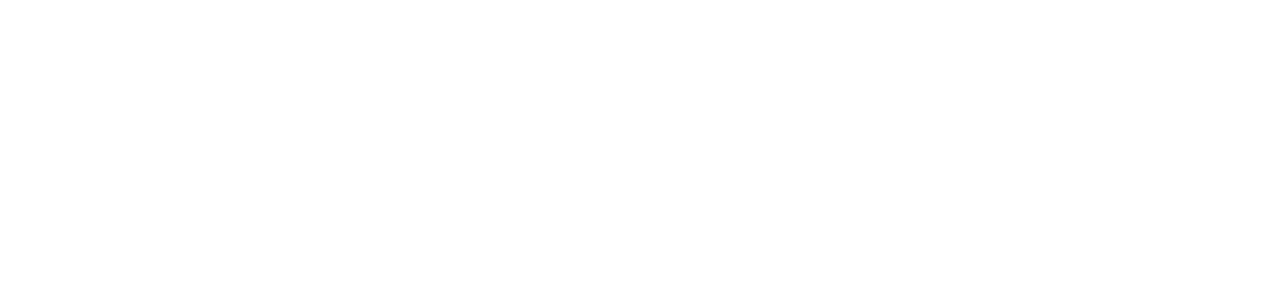
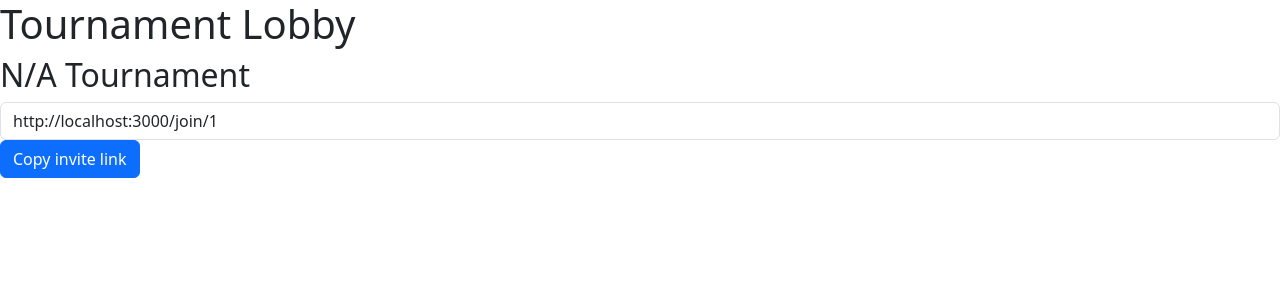
Before and after one commit to gheylam/tournament_project_frontend, a React (Create React App) app: page /joiner-lobby/1 in a window 1280 px wide. Before the commit this address had no page. Shown: the top 300 px of the page. Built offline with nearby package versions, Linux system fonts and the light colour scheme; no server answers.

Commit message:
:sparkles: new joiner-lobby page

```diff
--- a/src/App.js
+++ b/src/App.js
@@ -4,6 +4,7 @@
 import CreateTournament from './CreateTournament';
 import OwnerLobby from './OwnerLobby';
 import JoinTournament from './JoinTournament';
+import JoinerLobby from './JoinerLobby';
 
 const App = () => {
   return (
@@ -13,6 +14,7 @@
         <Route path="/create-tournament" element={<CreateTournament />} />
         <Route path="/owner-lobby/:key" element={<OwnerLobby />} />
         <Route path="/join/:key" element={<JoinTournament />} />
+        <Route path="/joiner-lobby/:key" element={<JoinerLobby />} />
       </Routes>
     </Router>
   );
--- a/src/CreateTournament.js
+++ b/src/CreateTournament.js
@@ -25,8 +25,6 @@
 
     const sendPostRequest = async () => {
         try {
-            const randomKey = Math.floor(10000 + Math.random() * 90000).toString();
-
             const response = await axios.post(ENDPOINT, {
                 "name": name,
                 "numberOfTeams": numOfTeams
@@ -34,7 +32,7 @@
 
             // Handle the response data here
             console.log(response.data);
-            navigate("/lobby/" + response.data.generatedKey)
+            navigate("/owner-lobby/" + response.data.generatedKey)
         } catch (error) {
             // Handle any errors that occurred during the request
             console.error('Error:', error);
--- a/src/JoinTournament.js
+++ b/src/JoinTournament.js
@@ -4,10 +4,13 @@
 import Button from 'react-bootstrap/Button';
 import axios from 'axios';
 import { useState, useEffect } from 'react';
+import { useNavigate, useParams } from 'react-router-dom';
 
 const ENDPOINT = "http://localhost:8000/api/join"
 
 function JoinTournament() {
+    const { key } = useParams();
+    const navigate = useNavigate();
 
     const [teamName, setTeamName] = useState("");
     const [email, setEmail] = useState("");
@@ -29,6 +32,11 @@
             // Handle any errors that occurred during the request
             console.error('Error:', error);
         };
+    }
+
+    const joinCallback = () => {
+        sendPostRequest();
+        navigate("/joiner-lobby/" + tournamentKey)
     }
 
     useEffect(() => {
@@ -69,7 +77,7 @@
                     <Form.Control type="email" placeholder="name@example.com" onChange={(e) => setEmail(e.target.value)} />
                 </Form.Group>
             </Form>
-            <Button variant="primary" onClick={sendPostRequest}>Join</Button>
+            <Button variant="primary" onClick={joinCallback}>Join</Button>
         </div >
 
     );
--- /dev/null
+++ b/src/JoinerLobby.js
@@ -0,0 +1,47 @@
+
+import 'bootstrap/dist/css/bootstrap.min.css';
+import Form from 'react-bootstrap/Form';
+import Button from 'react-bootstrap/Button';
+import axios from 'axios';
+import { useState, useEffect } from 'react';
+
+
+function JoinerLobby() {
+    const [tournamentName, setTournamentName] = useState("N/A");
+    const currentURL = window.location.pathname;
+    const parts = currentURL.split('/');
+    const tournamentKey = (parts[parts.length-1]);
+
+    console.log(tournamentKey);
+    const joinLink = 'http://localhost:3000/join/' + tournamentKey;
+    const GET_ENDPOINT = 'http://localhost:8000/api/tournaments/' + tournamentKey;
+
+    const sendGetRequest = async () => {
+        try {
+            const response = await axios.get(GET_ENDPOINT);
+            console.log(response.data);
+            setTournamentName(response.data.name);
+        } catch (error) {
+            console.error('Error', error);
+        }
+    }
+
+    useEffect(() => {
+        sendGetRequest();
+    }, []); // Use an empty dependency array to run this effect only once
+
+    const handleCopyClick = () => {
+        navigator.clipboard.writeText(joinLink);
+    }
+
+    return (
+        <div>
+            <h1>Tournament Lobby</h1>
+            <h2>{tournamentName} Tournament </h2>
+            <Form.Control type="text" defaultValue={joinLink} />
+            <Button variant="primary" onClick={handleCopyClick}>Copy invite link</Button>
+        </div>
+    )
+}
+
+export default JoinerLobby
```
